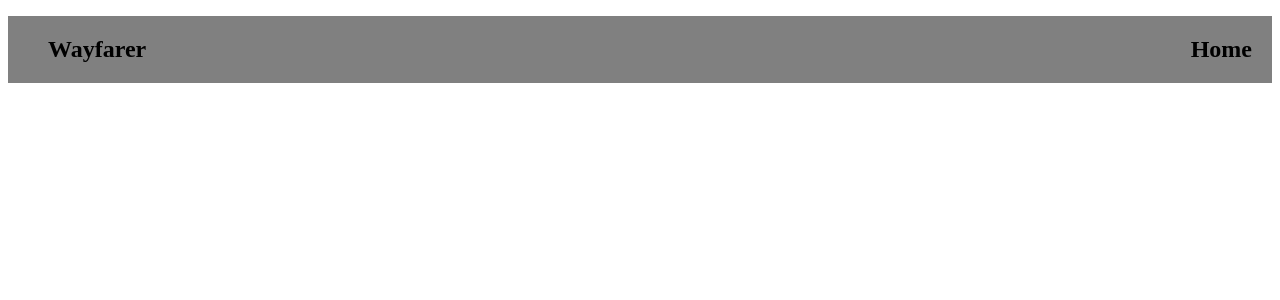
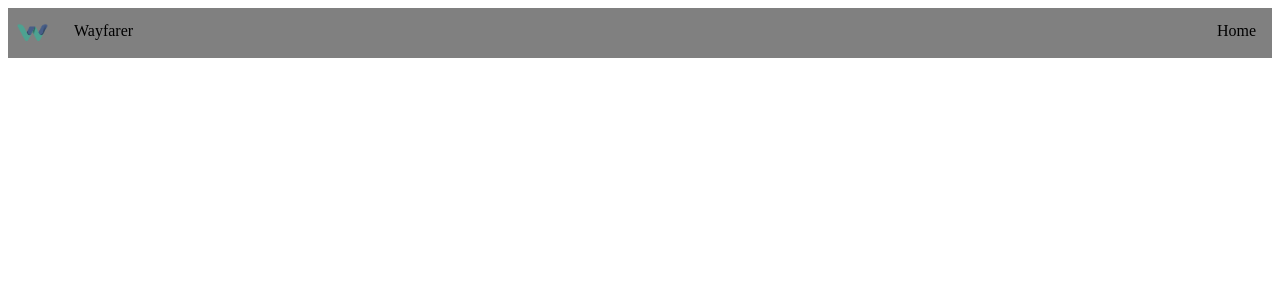
Before and after one commit to mgall021/Wayfarer, an Angular app: page / in a window 1280 px wide. Shown: the top 300 px of the page. Built offline with nearby package versions, Linux system fonts and the light colour scheme.

Commit message:
add img to nav  bar and update css styling

```diff
--- a/src/app/header/header.component.css
+++ b/src/app/header/header.component.css
@@ -3,15 +3,34 @@
 }
 
 ul {
-  list-style-type: none;
+  /* list-style-type: none;
   display: flex;
   flex-direction: row;
-  justify-content: space-between;
+  justify-content: flex-start;
+   */
+  list-style-type: none;
+  margin: 0;
+  padding: 0;
+  overflow: hidden;
 }
-
 li {
-  display: flex;
+  float: left;
+}
+li a,
+li img {
+  display: block;
+  text-align: center;
+  text-decoration: none;
 }
 #home {
-  padding-right: 20px;
+    float:right;
 }
+img {
+  width: 50px;
+  height: 50px;
+  padding: 0;
+  margin: 0;
+}
+li a{
+    padding: 14px 16px;
+}
--- a/src/app/header/header.component.html
+++ b/src/app/header/header.component.html
@@ -1,10 +1,13 @@
 <nav class="header">
   <ul>
+  <li>
+    <img src="../../assets/images/logo.png">
+  </li>
     <li id="title">
-      <h1>Wayfarer</h1>
+      <a>Wayfarer</a>
     </li>
     <li id="home">
-      <h1> Home</h1>
+      <a > Home</a>
     </li>
   </ul>
 </nav>
```
Also changed, not shown: src/assets/images/logo.png (added).
